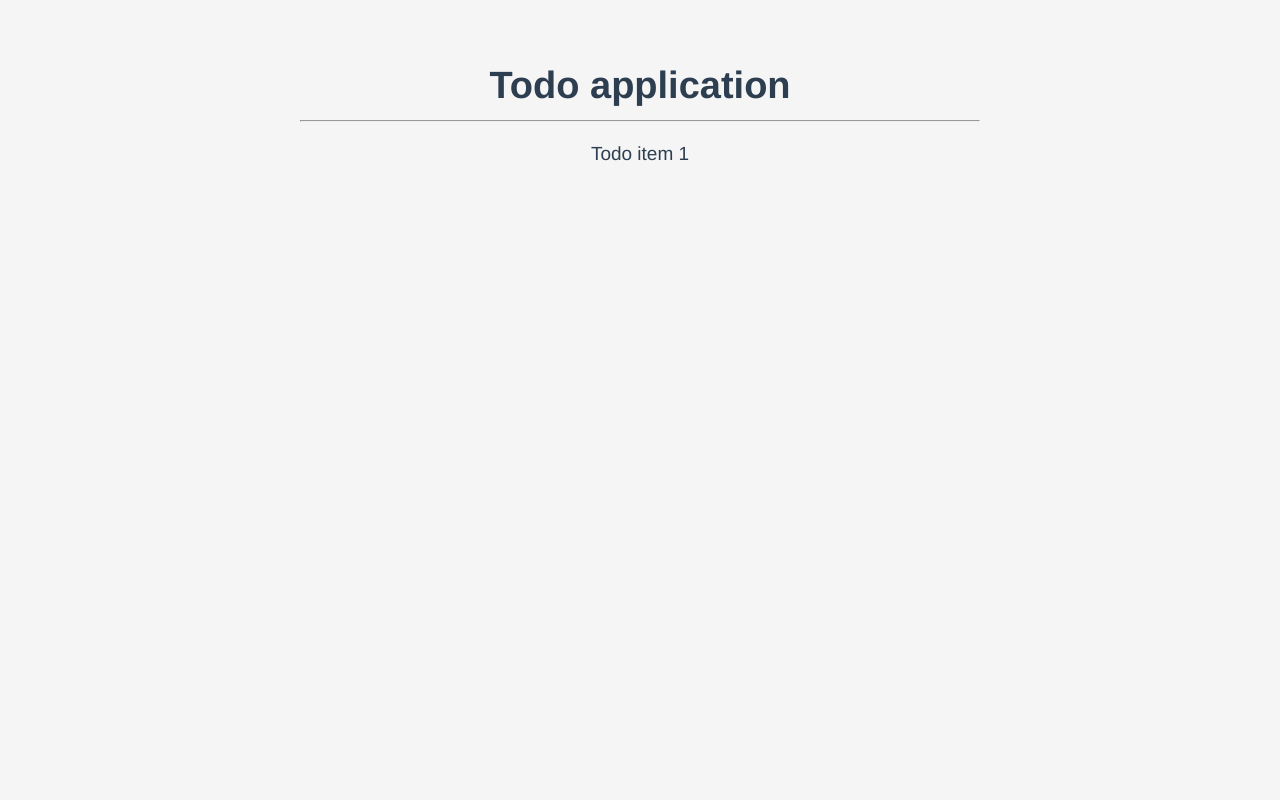
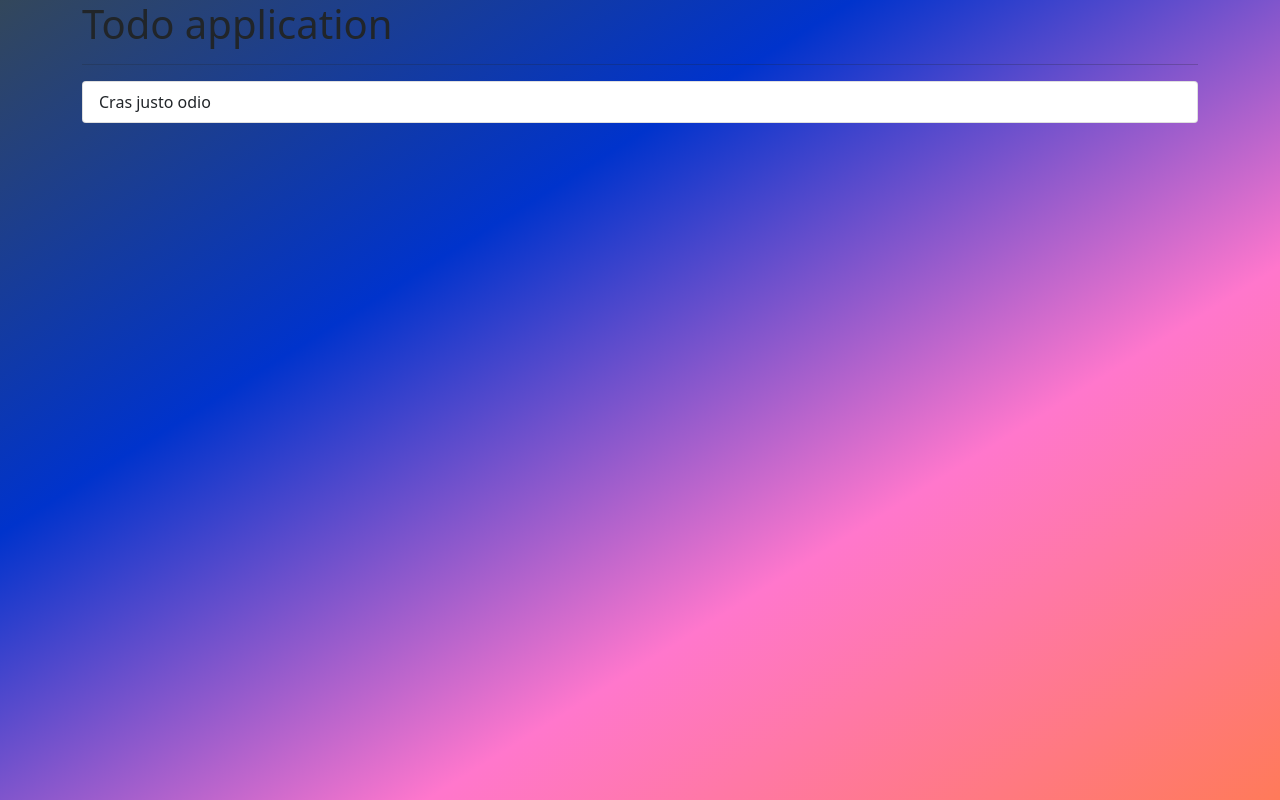
Before and after one commit to nurySar97/vue-to-do, a Vue app: page / in a window 1280 px wide. Built offline with nearby package versions, Linux system fonts and the light colour scheme.

Commit message:
installed bootstrap-vue

```diff
--- a/package.json
+++ b/package.json
@@ -7,6 +7,8 @@
     "build": "vue-cli-service build"
   },
   "dependencies": {
+    "bootstrap": "^5.1.3",
+    "bootstrap-vue": "^2.21.2",
     "core-js": "^3.6.5",
     "vue": "^2.6.11"
   },
--- a/src/App.vue
+++ b/src/App.vue
@@ -1,8 +1,10 @@
 <template>
   <div id="app">
-    <h1>Todo application</h1>
-    <hr>
-    <TodoList />
+    <div class="container">
+      <h1>Todo application</h1>
+      <hr />
+      <TodoList />
+    </div>
   </div>
 </template>
 
@@ -16,14 +18,3 @@ export default {
   },
 };
 </script>
-
-<style>
-#app {
-  font-family: Avenir, Helvetica, Arial, sans-serif;
-  -webkit-font-smoothing: antialiased;
-  -moz-osx-font-smoothing: grayscale;
-  text-align: center;
-  color: #2c3e50;
-  margin-top: 60px;
-}
-</style>
--- /dev/null
+++ b/src/assets/css/app.css
@@ -0,0 +1,40 @@
+@import '~bootstrap/dist/css/bootstrap.css';
+@import '~bootstrap-vue/dist/bootstrap-vue.css';
+
+*,
+*::before,
+*::after {
+    box-sizing: border-box;
+}
+
+html,
+body {
+    width: 100%;
+    height: 100%;
+    font-size: 16px;
+}
+
+h1,
+h2,
+h3,
+h4,
+h5,
+h6 {
+    margin: 0;
+}
+
+ul {
+    list-style: none;
+    padding: 0;
+}
+
+body {
+    background-image: linear-gradient(to bottom right,
+            #33475b,
+            #0033cc,
+            #ff77cc,
+            rgb(255, 122, 89));
+    background-repeat: no-repeat;
+    background-position: center;
+    background-size: cover;
+}
--- a/src/assets/reset.css
+++ /dev/null
@@ -1,85 +0,0 @@
-/*reset.css*/
-/* RESETS */
-*,
-*::before,
-*::after {
-    box-sizing: border-box;
-}
-
-*:focus {
-    outline: 3px dashed #228bec;
-}
-
-html {
-    font: 62.5% / 1.15 sans-serif;
-}
-
-h1,
-h2 {
-    margin-bottom: 0;
-}
-
-ul {
-    list-style: none;
-    padding: 0;
-}
-
-button {
-    border: none;
-    margin: 0;
-    padding: 0;
-    width: auto;
-    overflow: visible;
-    background: transparent;
-    color: inherit;
-    font: inherit;
-    line-height: normal;
-    -webkit-font-smoothing: inherit;
-    -moz-osx-font-smoothing: inherit;
-    -webkit-appearance: none;
-}
-
-button::-moz-focus-inner {
-    border: 0;
-}
-
-button,
-input,
-optgroup,
-select,
-textarea {
-    font-family: inherit;
-    font-size: 100%;
-    line-height: 1.15;
-    margin: 0;
-}
-
-button,
-input {
-    /* 1 */
-    overflow: visible;
-}
-
-input[type="text"] {
-    border-radius: 0;
-}
-
-body {
-    width: 100%;
-    max-width: 68rem;
-    margin: 0 auto;
-    font: 1.6rem/1.25 "Helvetica Neue", Helvetica, Arial, sans-serif;
-    background-color: #f5f5f5;
-    color: #4d4d4d;
-    -moz-osx-font-smoothing: grayscale;
-    -webkit-font-smoothing: antialiased;
-}
-
-@media screen and (min-width: 620px) {
-    body {
-        font-size: 1.9rem;
-        line-height: 1.31579;
-    }
-}
-
-/*END RESETS*/
--- a/src/components/TodoItem.vue
+++ b/src/components/TodoItem.vue
@@ -1,15 +1,12 @@
 <template>
-  <li>
-      Todo item 1
-  </li>
+  <b-list-group-item>Cras justo odio</b-list-group-item>
 </template>
 
 <script>
 export default {
-name:'TodoItem'
-}
+  name: "TodoItem",
+};
 </script>
 
 <style>
-
 </style>
--- a/src/components/TodoList.vue
+++ b/src/components/TodoList.vue
@@ -1,9 +1,9 @@
 <template lang="en">
-<div>
-    <ul>
-        <TodoItem />
-    </ul>
-</div>
+  <div>
+    <b-list-group>
+      <TodoItem />
+    </b-list-group>
+  </div>
 </template>
 <script>
 import TodoItem from "./TodoItem.vue";
@@ -15,5 +15,4 @@ export default {
 };
 </script>
 
-<style>
-</style>
+<style></style>
```
Also changed, not shown: src/main.js (+10 -6 lines), 1 other file (tests, documents, lock files or other folders).
